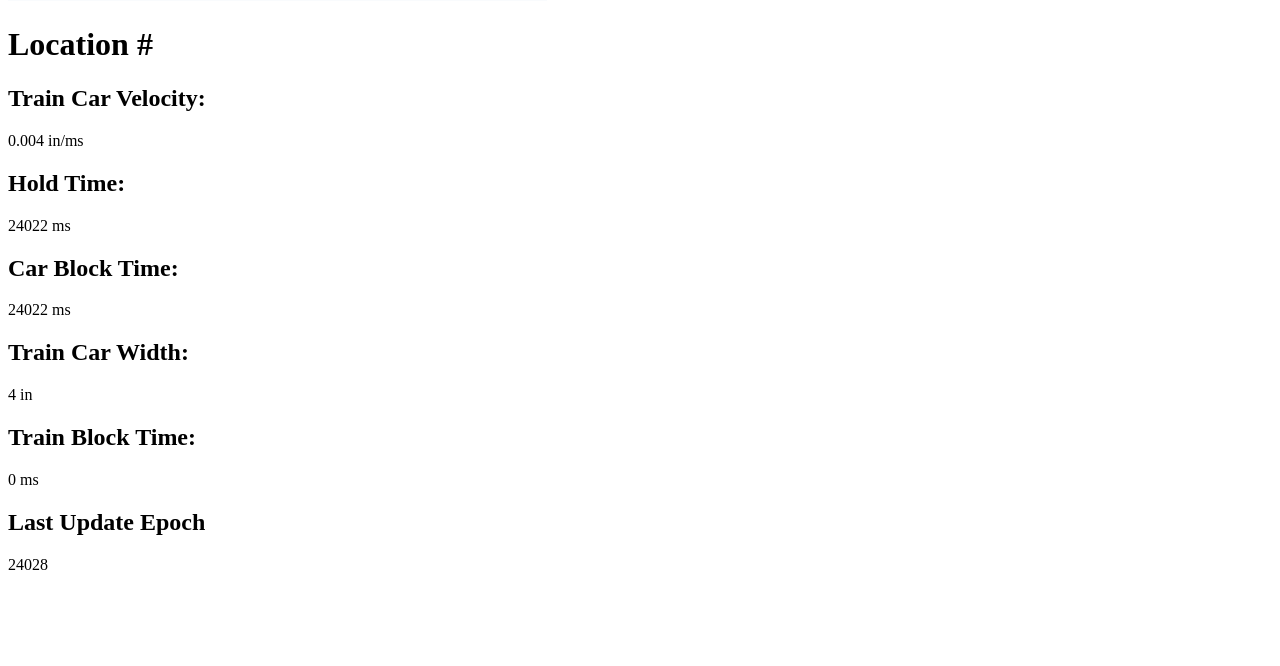
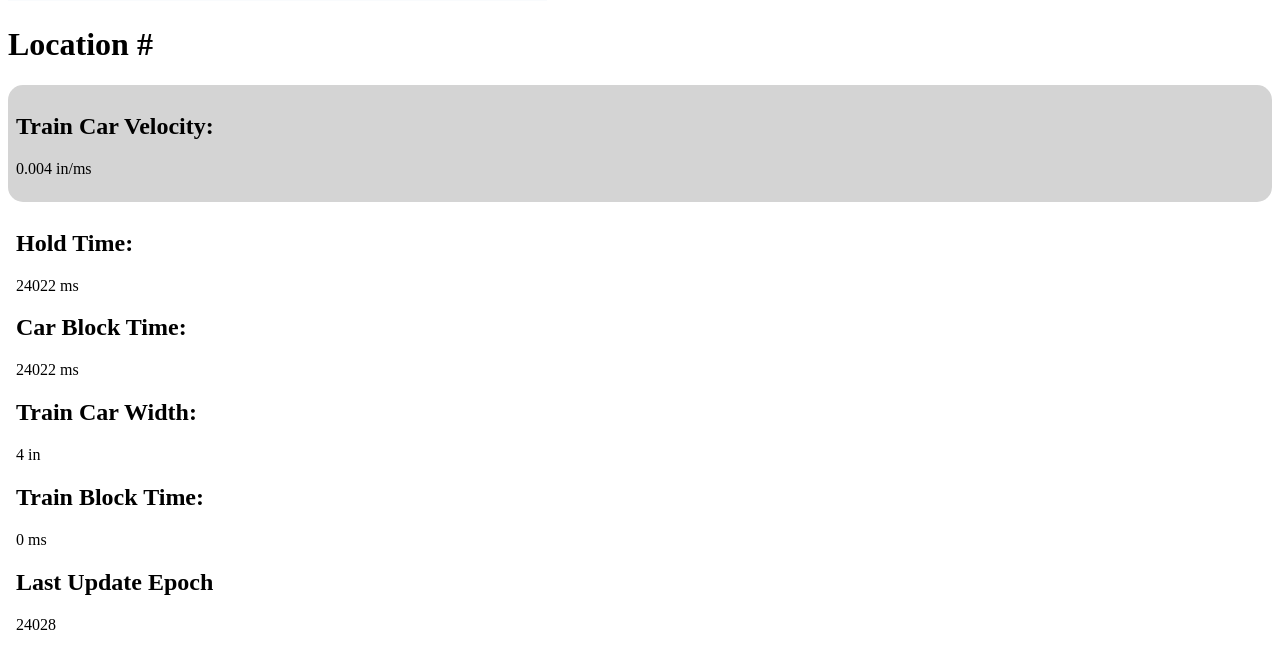
Before and after one commit to ldoughty05/48HourTrains, a Flask app: page / in a window 1280 px wide. Shown: the part 557-1223 px from the top of the page. Before the commit the page ends 1127 px from the top, so only its background shows below. Run offline with Flask 3, Linux system fonts and the light colour scheme; data comes from the database, SQL or seed files in the repository; data that the repository does not hold is empty.

Commit message:
added css

```diff
--- /dev/null
+++ b/src/static/styles.css
@@ -0,0 +1,8 @@
+.panel {
+  padding: 0.5em;
+  border-radius: 15px;
+}
+
+.panel.important {
+  background-color: #d4d4d4;
+}
--- a/src/templates/index.html
+++ b/src/templates/index.html
@@ -3,14 +3,17 @@
 <head>
   <meta charset="UTF-8">
   <meta name="viewport" content="width=device-width, initial-scale=1.0">
+  <link rel="stylesheet" href="{{url_for('static', filename='styles.css')}}"/>
   <title>SafeGuard Solutions</title>
 </head>
 <body>
   <image src="../static/Logo.png" />
   <h1>Location # {{intersection.id}}</h1>
+  <div class="panel important">
     <h2>Train Car Velocity:</h2>
     <p id="carVelocity">{{ intersection.car_velocity }} in/ms</p>
-
+  </div>
+  <div class="panel">
     <h2>Hold Time:</h2>
     <p id="holdTime">{{ intersection.hold_time }} ms</p>
 
@@ -25,6 +28,8 @@
 
     <h2>Last Update Epoch</h2>
     <p id="lastUpdateEpoch">{{ intersection.last_update_epoch }}</p>
+  </div>
+  </body>
 
   <script>
     async function fetchLatestData() {
@@ -52,5 +57,4 @@
     // Fetch new data every second
     setInterval(fetchLatestData, 500);
   </script>
-  </body>
 </html>
```
Also changed, not shown: 1 other file. Lines whose indentation alone changed are shown as unchanged.
